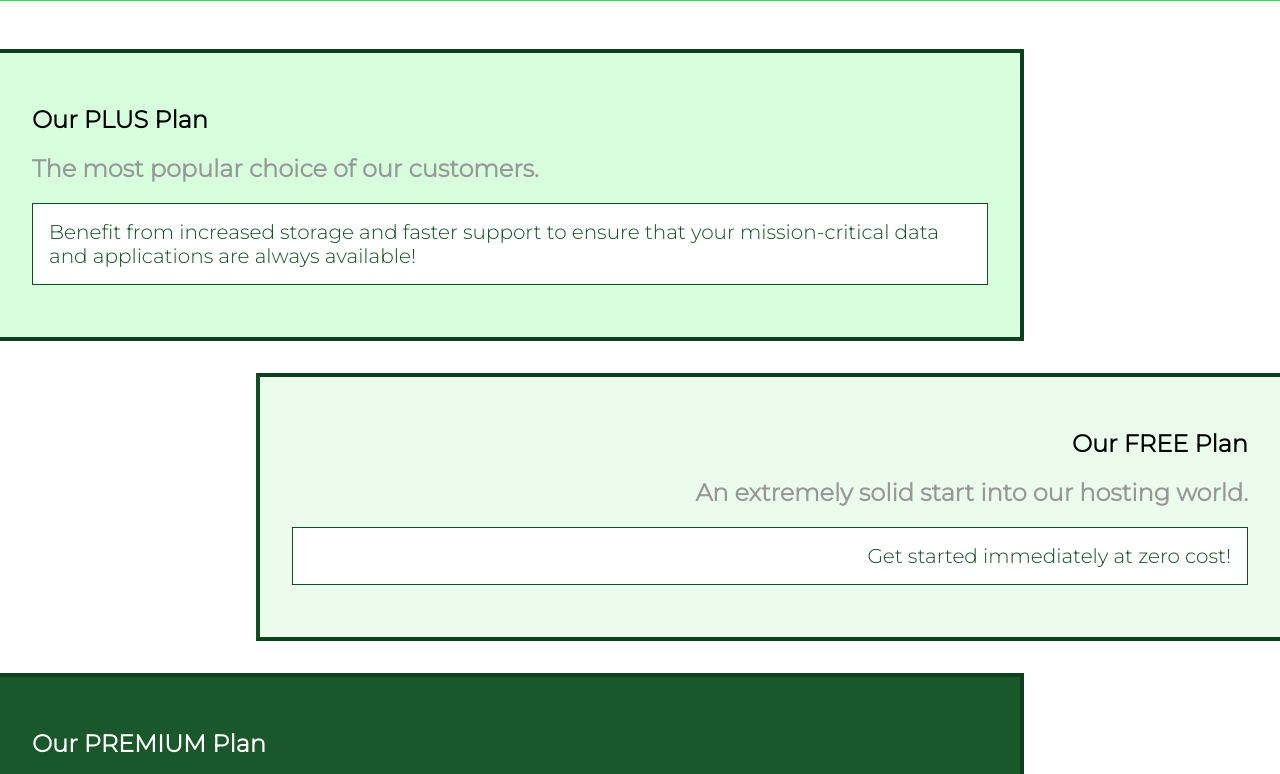
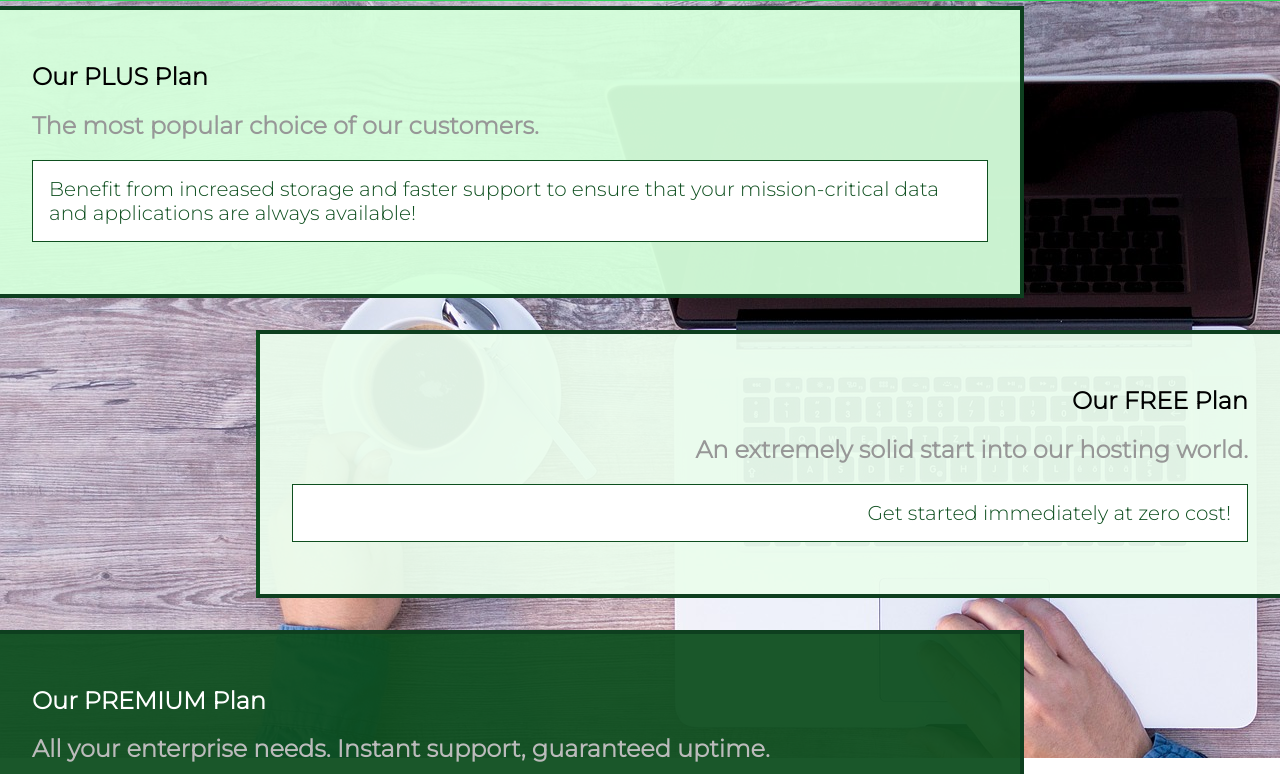
Before and after one commit to mrodrigues95/udemy-csscompleteguide-2020-practise-exercises, a plain HTML site: page packages/index.html in a window 1280 px wide. Shown: the part 42-816 px from the top of the page. Drawn offline with Linux system fonts and the light colour scheme.

Commit message:
added background image to packages and made the nav bar fixed

```diff
--- a/packages/index.html
+++ b/packages/index.html
@@ -12,6 +12,7 @@
 </head>
 
 <body>
+    <div class="background"></div>
     <header class="main-header">
         <div>
             <a href="../index.html" class="main-header__brand">
--- a/packages/packages.css
+++ b/packages/packages.css
@@ -1,5 +1,13 @@
 main {
     padding-top: 32px;
+}
+
+.background {
+    background: url("../img/plans-background.jpg");
+    width: 100%;
+    height: 100%;
+    position: fixed;
+    z-index: -1;
 }
 
 .package {
--- a/shared.css
+++ b/shared.css
@@ -9,6 +9,9 @@ body {
 
 .main-header {
     width: 100%;
+    position: fixed;
+    top: 0;
+    left: 0;
     background: #2ddf5c;
     padding: 8px 20px;
 }
```
Also changed, not shown: img/plans-background.jpg (added).
